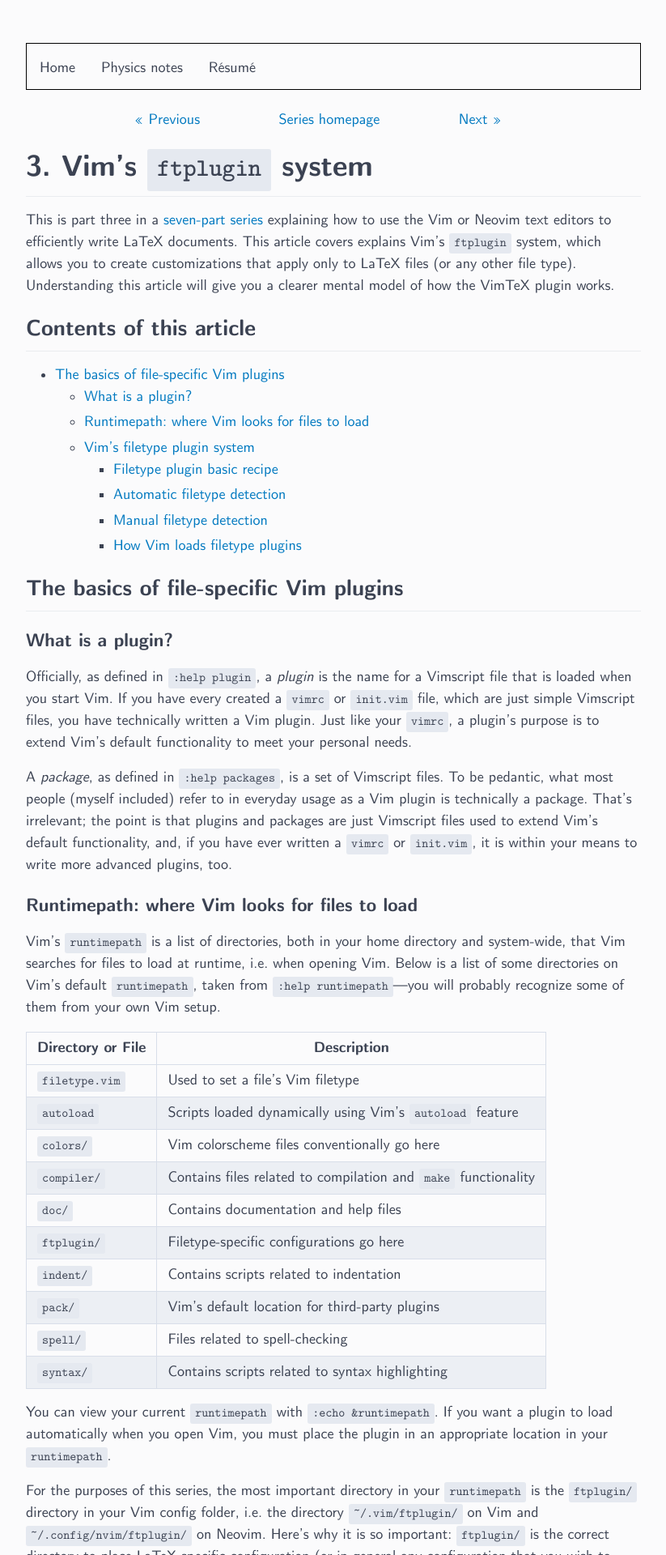
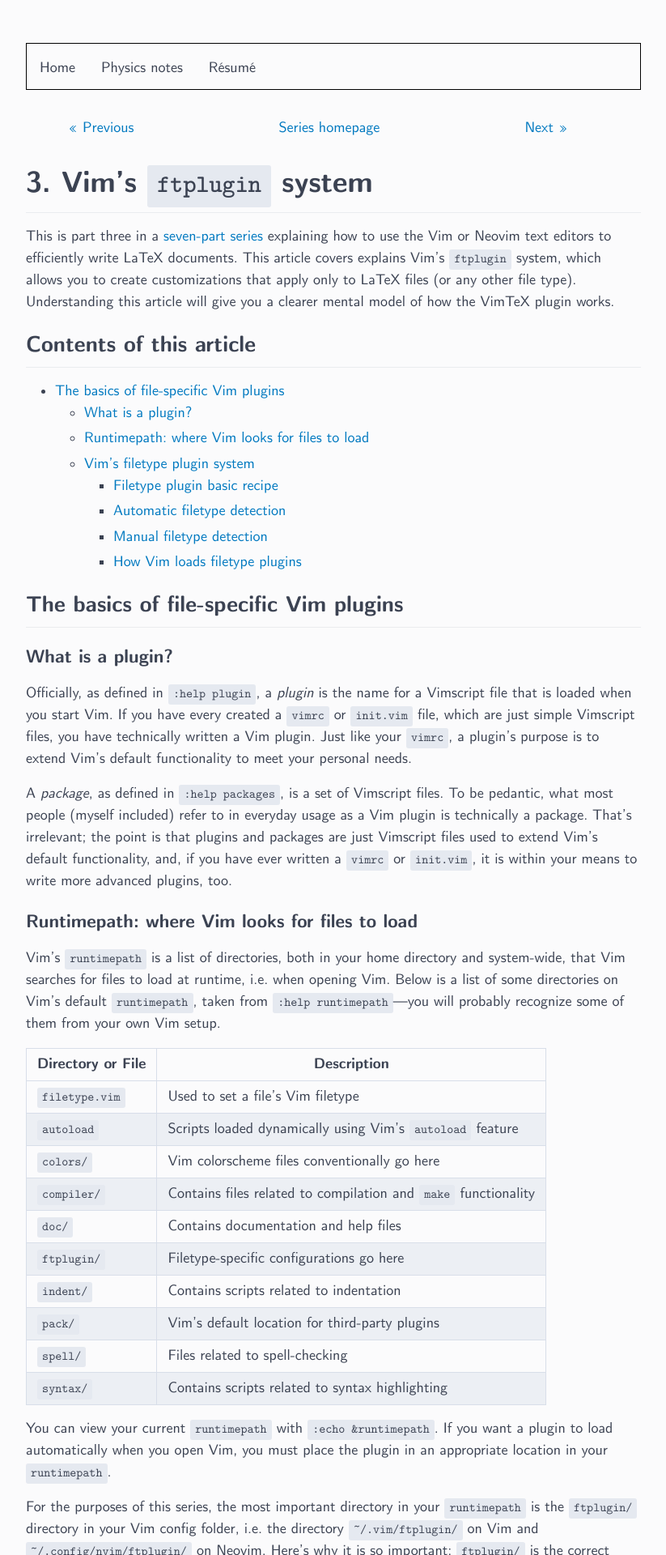
Before and after one commit to ejmastnak/ejmastnak.github.io, a Jekyll site: the page built from tutorials/vim-latex/ftplugin.md, in a window 1280 px wide. Shown: the top 1920 px of the page at 81% size, without its empty margins (228-1051 px from the left). Built offline with Jekyll 4.4.1, drawn with Linux system fonts in a browser that asks for light colours.

Commit message:
Improve overflow behavior of Vim-LaTeX navbar

```diff
--- a/assets/css/vim-latex.css
+++ b/assets/css/vim-latex.css
@@ -1,16 +1,34 @@
 .vim-latex-navbar {
   width: 100%;
   padding-top: 20px;
+  margin: 0 auto;
   padding-right: 5%;
-  margin: 0 auto;
 }
 
 .vim-latex-navbar ul {
   display: flex;
-  justify-content:space-evenly;
+  overflow: auto;
+  justify-content:space-between;
+  padding: 0;
   padding-right: 5%;
   padding-left: 5%;
-  /* justify-content:space-between; */
+
   list-style-type: none;
-  align-items: flex-end;
+  align-items: baseline;
 }
+
+.vim-latex-navbar li {
+  display: block;
+  text-align: center;
+  padding: 10px 16px;
+  text-decoration: none;
+}
+
+@media (max-width: 767px) {
+  .vim-latex-navbar ul {
+    padding: 0;
+    }
+  .vim-latex-navbar li a {
+    padding: 0;
+    }
+}
```
